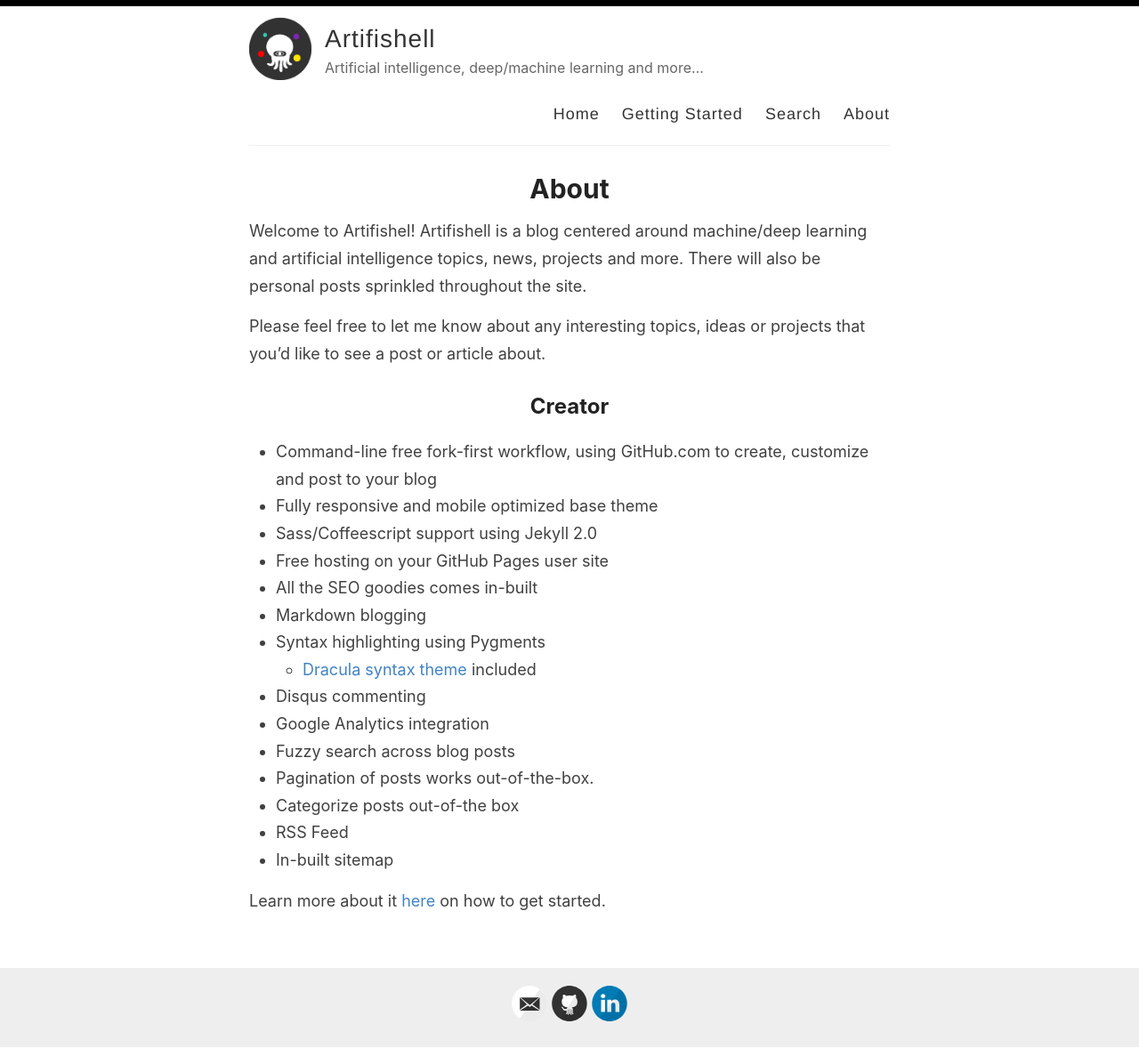
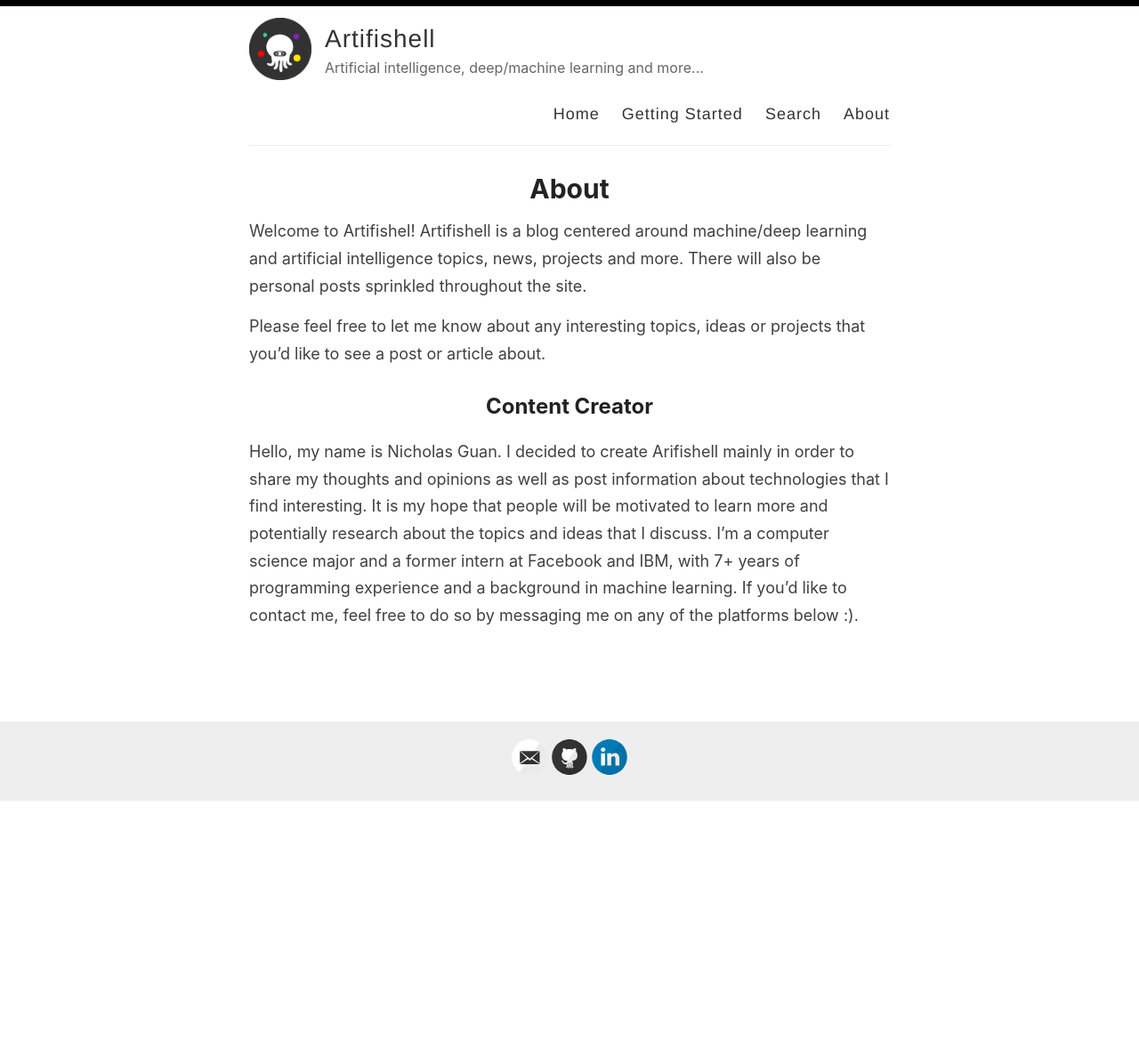
Before and after one commit to nicgun/-nicgun.github.io, a Jekyll site: the page built from _pages/about.md, in a window 1280 px wide. Shown: the whole page at 89% size. Built offline with Jekyll 4.4.1, drawn with Linux system fonts in a browser that asks for light colours; after the commit the page ends 901 px from its top, so only the background shows below that.

Commit message:
Updated about.me creator content information
See title

```diff
--- a/_pages/about.md
+++ b/_pages/about.md
@@ -8,22 +8,6 @@ Welcome to Artifishel! Artifishell is a blog centered around machine/deep learni
 
 Please feel free to let me know about any interesting topics, ideas or projects that you'd like to see a post or article about.
 
-## Creator
+## Content Creator
 
-- Command-line free fork-first workflow, using GitHub.com to create, customize and post to your blog
-- Fully responsive and mobile optimized base theme
-- Sass/Coffeescript support using Jekyll 2.0
-- Free hosting on your GitHub Pages user site
-- All the SEO goodies comes in-built
-- Markdown blogging
-- Syntax highlighting using Pygments
-    - [Dracula syntax theme](https://draculatheme.com/) included
-- Disqus commenting
-- Google Analytics integration
-- Fuzzy search across blog posts
-- Pagination of posts works out-of-the-box.
-- Categorize posts out-of-the box
-- RSS Feed
-- In-built sitemap
-
-Learn more about it [here](https://github.com/amitmerchant1990/reverie) on how to get started.
+Hello, my name is Nicholas Guan. I decided to create Arifishell mainly in order to share my thoughts and opinions as well as post information about technologies that I find interesting. It is my hope that people will be motivated to learn more and potentially research about the topics and ideas that I discuss. I'm a computer science major and a former intern at Facebook and IBM, with 7+ years of programming experience and a background in machine learning. If you'd like to contact me, feel free to do so by messaging me on any of the platforms below :).
```
